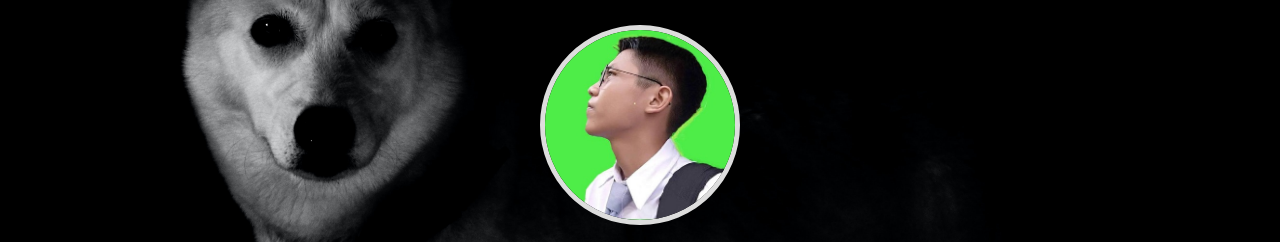
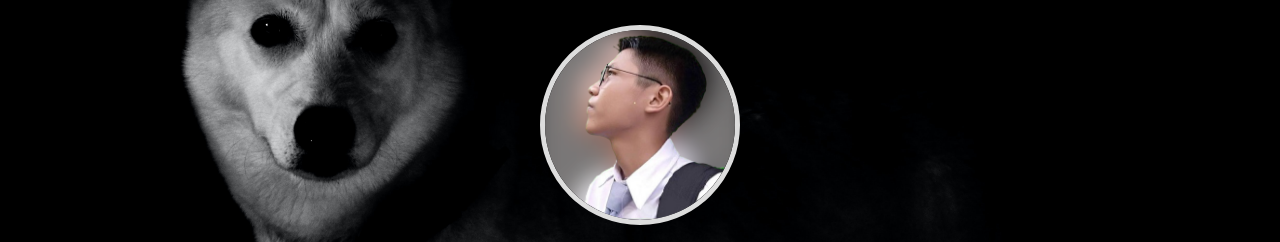
Before and after one commit to julius-manyangen/julius-manyangen.github.io, a plain HTML site: page index.html in a window 1280 px wide. Shown: the part 53-295 px from the top of the page. Drawn offline with Linux system fonts and the light colour scheme.

Commit message:
edit picture

```diff
--- a/index.html
+++ b/index.html
@@ -20,7 +20,7 @@
     <meta name="viewport" content="width=device-width, initial-scale=1">
     <!-- The above 3 meta tags *must* come first in the head; any other head content must come *after* these tags -->
     <title>julius manyangen</title>
-    <link rel="shortcut icon" type="image/jpg" href="img/circle-cropped.png"/>
+    <link rel="shortcut icon" type="image/jpg" href="img/circle-cropped-removebg-preview.png"/>
 
     <!-- Bootstrap -->
     <link href="css/bootstrap.min.css" rel="stylesheet">
@@ -64,7 +64,7 @@
 
     <!-- jumbotron -->
     <div class="jumbotron text-center">
-      <img src="img/jmanyangen.jpg" class="img-circle">
+      <img src="img/j1_blur.png" class="img-circle">
       <h1>Julius Manyangen</h1>
       <p>Student | Web Developer | Logistic </p>
     </div>
```
Also changed, not shown: img/j1_blur.png (added).
